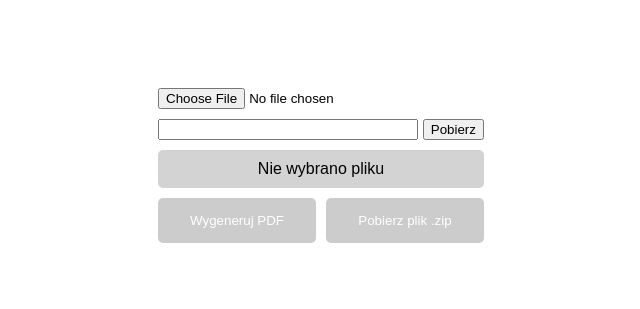
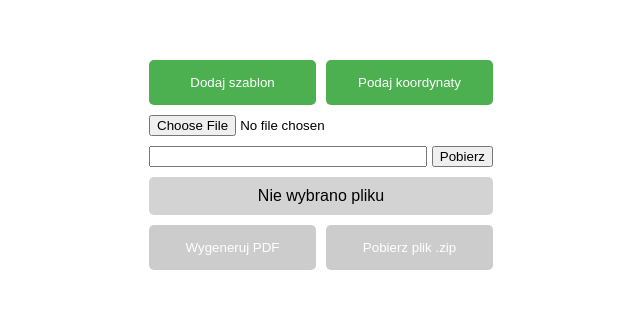
Before and after one commit to Vulpes546/CertificateGenerator, a React (Vite) app: page / in a window 1280 px wide. Shown: the part 235-544 px from the top of the page, without its empty margins (319-959 px from the left). Built offline with nearby package versions, Linux system fonts and the light colour scheme.

Commit message:
added popup

```diff
--- a/src/components/MainPage/MainPage.css
+++ b/src/components/MainPage/MainPage.css
@@ -1,7 +1,7 @@
 main {
 	display: grid;
 	grid-template: auto auto auto/ 1fr 1fr;
-	grid-template-areas: "upload upload" "link link" "status status" "btnLeft btnRight";
+	grid-template-areas: "btnTemplate btnCoords" "upload upload" "link link" "status status" "btnLeft btnRight";
 	gap: 10px;
 }
 
@@ -17,6 +17,11 @@ main {
 
 .link {
 	flex-grow: 1;
+}
+
+.coords {
+	flex-shrink: 1;
+	flex-direction: row;
 }
 
 .statusBar {
@@ -36,3 +41,10 @@ main {
 .btnRight {
 	grid-area: btnRight;
 }
+
+dialog {
+	background-color: rgba(200, 200, 200, 0.5);
+	backdrop-filter: blur(10px);
+	border-radius: 5px;
+	border: none;
+}
--- a/src/components/MainPage/MainPage.tsx
+++ b/src/components/MainPage/MainPage.tsx
@@ -11,6 +11,7 @@ export default function MainPage() {
 		data: [] as string[][],
 		url: "" as string,
 		statusCode: 1,
+		showDialog: false
 	});
 
 	/**
@@ -111,8 +112,33 @@ export default function MainPage() {
 		return "Nie wybrano pliku";
 	};
 
+	function showDialog() {
+		setState((prev) => ({...prev, showDialog: true}))
+	}
+
+	function hideDialog() {
+		setState((prev) => ({...prev, showDialog: false}))
+	}
+
 	return (
 		<main>
+			<dialog open={state.showDialog}>
+				Placeholderowy dialog
+				<br />
+				<button onClick={hideDialog}>
+					Zamknij
+				</button>
+			</dialog>
+			<Button
+				text="Dodaj szablon"
+				clickHandler={() => {}}
+				className="btnTemplate"
+			/>
+			<Button
+				text="Podaj koordynaty"
+				clickHandler={showDialog}
+				className="btnCoords"
+			/>
 			<input
 				className="upload"
 				id="upload"
--- a/src/interfaces/IState.ts
+++ b/src/interfaces/IState.ts
@@ -5,4 +5,5 @@ export default interface IState {
 	data: string[][];
 	url: string;
 	statusCode: number;
+	showDialog: boolean;
 }
```
